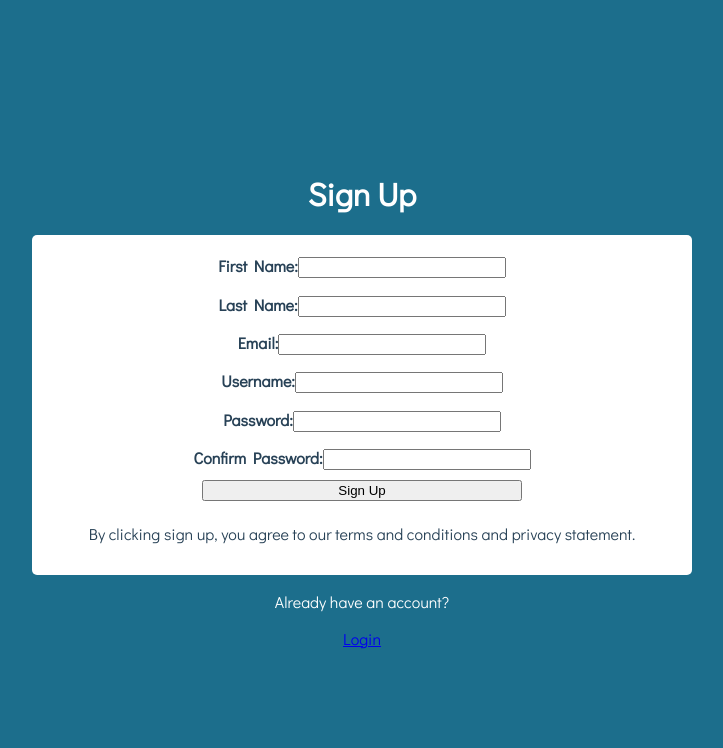
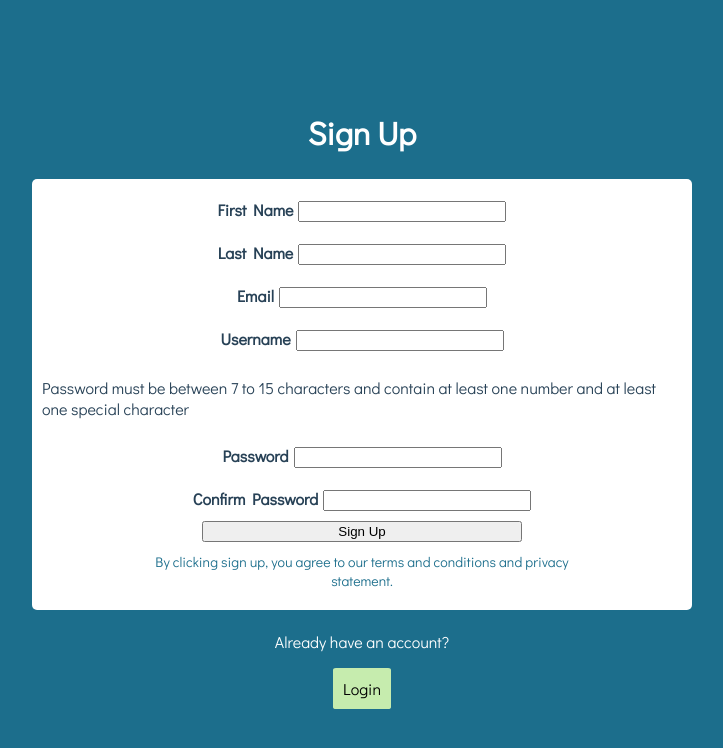
Before and after one commit to hayleypyle/ScholarSync, a React (Vite) app in the folder scholar-sync/: page /#/register in a window 1280 px wide. Shown: the top 748 px of the page, without its empty margins (278-1001 px from the left). Built offline with nearby package versions, Linux system fonts and the light colour scheme.

Commit message:
few more css changes and working on js for login page, not complete yet.

```diff
--- a/scholar-sync/src/pages/login.css
+++ b/scholar-sync/src/pages/login.css
@@ -4,11 +4,19 @@
     flex-direction: column;
     justify-content: center;
     align-items:center;
+    height:100vh;
+
+}
+
+.login-container{
+    background-color:white;
+    color:#274156;
+
+}
+
+.register-container{
     background-color:#1C6E8C;
-    height:100vh;
     color:white;
-
-
 }
 
 .form-container{
@@ -19,13 +27,21 @@
     width:50vw;
     min-height:40vh;
     border-radius:5px;
-    background-color:white;
-    color:#274156;
     align-items:center;
     padding:10px;
 
 }
 
+#login{
+    background-color:#1C6E8C;
+    color:white;
+}
+
+#register{
+    background-color:white;
+    color:#274156;
+
+}
 .login-input input[type="email"], .login-input input[type="password"],
 .login-input{
     font-size:24px;
@@ -42,7 +58,21 @@
 .form-input input[type="text"], .form-input input[type="password"], .form-input input[type="email"]
 {
     width:200px;
+    margin-left:5px;
 }
+
+#register {
+    margin:5px;
+}
+
+#tandc{
+    margin:10px;
+    width:70%;
+    font-size:14px;
+    color:#1C6E8C;
+    text-align: center;
+}
+
 
 label{
     font-weight: bold;
@@ -52,3 +82,11 @@ button{
     width:25vw;
 
 }
+
+.reg-button{
+    background-color:#C6ECAE;
+    color:black;
+    text-decoration: none;
+    padding:10px;
+    border-radius: 5%;
+}
--- a/scholar-sync/src/pages/login.jsx
+++ b/scholar-sync/src/pages/login.jsx
@@ -1,33 +1,50 @@
-import React from 'react'
+import React, { useState } from 'react'
 import { Link } from "react-router-dom";
 import './login.css'
+import Validation from '../js/LoginValidation'
 
 
 export default function Login() {
+        const [values, setValues] = useState({
+            email: '',
+            password: '',
+        })
+
+        const [errors, setErrors] = useState({})
+        const inputChange =(event)=>{
+            setValues(prev => ({...prev, [event.target.name]: [event.target.value]}))
+        }
+        const handleSubmit =(event) => {
+            event.preventDefault();
+            setErrors(Validation(values));
+        }
+
     return (
         <div className="login-container">
         <h1>Login</h1>
 
-        <form action="">
-        <div className="form-container">
+        <form action="" onSubmit = {handleSubmit}>
+        <div className="form-container" id="login">
             <div className="login-input">
-            <label htmlFor="email">Email:</label>
-            <input type="email"></input>
+            <label htmlFor="email">Email</label>
+            <input type="email" name="email" onChange={inputChange}></input>
+            {errors.email && <span>{errors.email}</span>}
             </div>
 
             <div className="login-input">
-            <label htmlFor="password">Password:</label>
-            <input type="password"></input>
+            <label htmlFor="password">Password</label>
+            <input type="password" name="password" onChange={inputChange}></input>
+            {errors.password && <span>{errors.password}</span>}
             </div>
 
-            <button>Sign In</button>
+            <button type="submit">Sign In</button>
             </div>
         </form>
 
 
 
         <p>Don't have an account?</p>
-        <Link to ="/register">Register</Link>
+        <Link to ="/register" className="reg-button">Register</Link>
         </div>
     )
 }
--- a/scholar-sync/src/pages/register.jsx
+++ b/scholar-sync/src/pages/register.jsx
@@ -9,46 +9,50 @@ export default function Register() {
         <h1>Sign Up</h1>
 
         <form action="">
-        <div className="form-container">
-            <div className="form-input">
-            <label>First Name:</label>
+        <div className="form-container" id="register">
+            <div className="form-input" id="register">
+            <label>First Name</label>
             <input type="text"></input>
             </div>
 
-            <div className="form-input">
-            <label>Last Name:</label>
+            <div className="form-input" id="register">
+            <label>Last Name</label>
             <input type="text"></input>
             </div>
 
-            <div className="form-input">
-            <label>Email:</label>
+            <div className="form-input" id="register">
+            <label>Email</label>
             <input type="email"></input>
             </div>
 
-            <div className="form-input">
-            <label>Username:</label>
+            <div className="form-input" id="register">
+            <label>Username</label>
             <input type="text"></input>
             </div>
 
-            <div className="form-input">
-            <label>Password:</label>
+            <p>Password must be between 7 to 15 characters and contain at least one number and at least one special character</p>
+
+            <div className="form-input" id="register">
+            <label>Password</label>
             <input type="password"></input>
             </div>
 
-            <div className="form-input">
-            <label>Confirm Password:</label>
+            <div className="form-input" id="register">
+            <label>Confirm Password</label>
             <input type="password"></input>
             </div>
 
             <button>Sign Up</button>
-            <p>By clicking sign up, you agree to our terms and conditions and privacy statement. </p>
+            <div id="tandc">
+            By clicking sign up, you agree to our terms and conditions and privacy statement.
+            </div>
         </div>
         </form>
 
 
 
         <p>Already have an account?</p>
-        <Link to ="/">Login</Link>
+        <Link to ="/" className="reg-button">Login</Link>
         </div>
     )
 }
```
Also changed, not shown: 1 other file (tests, documents, lock files or other folders).
